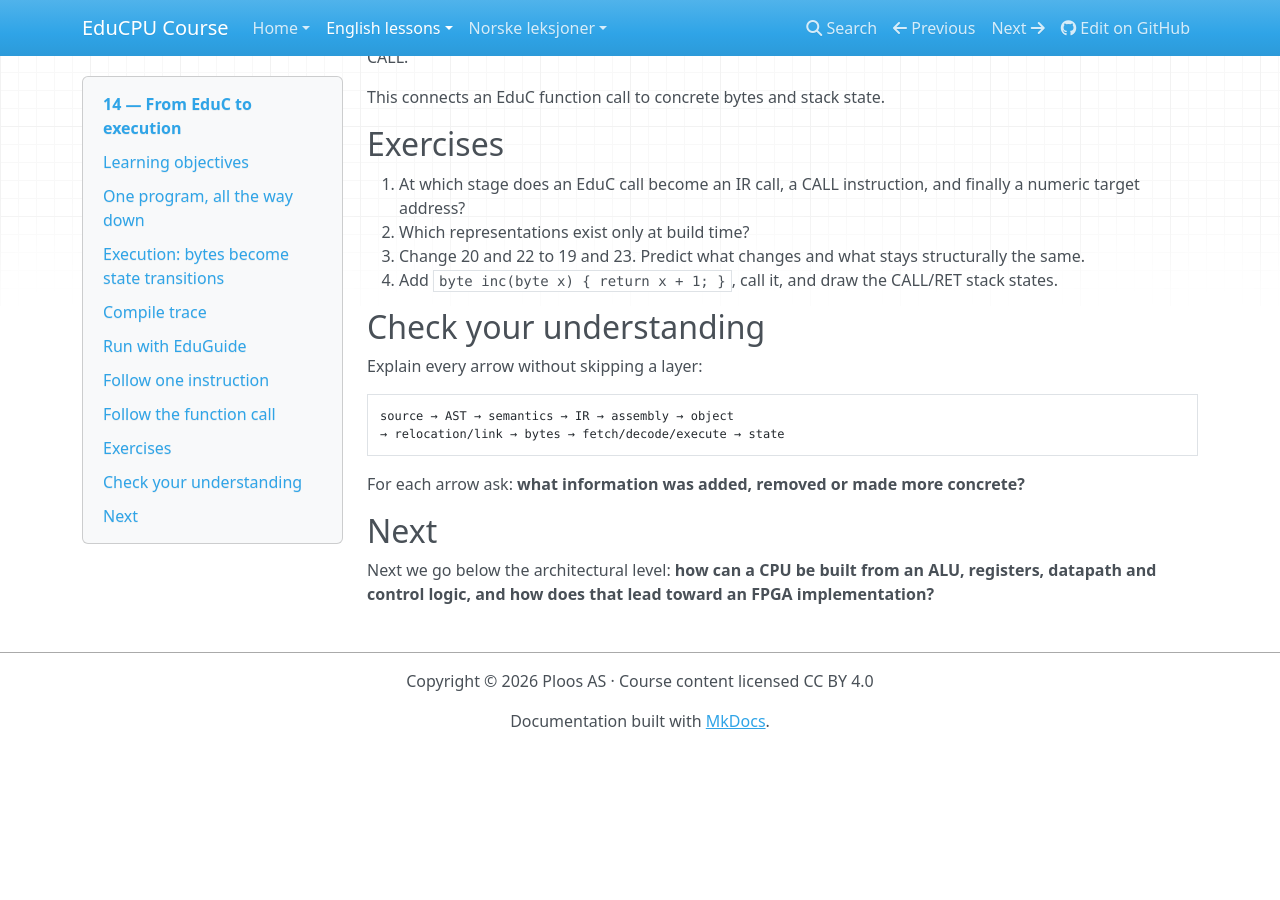
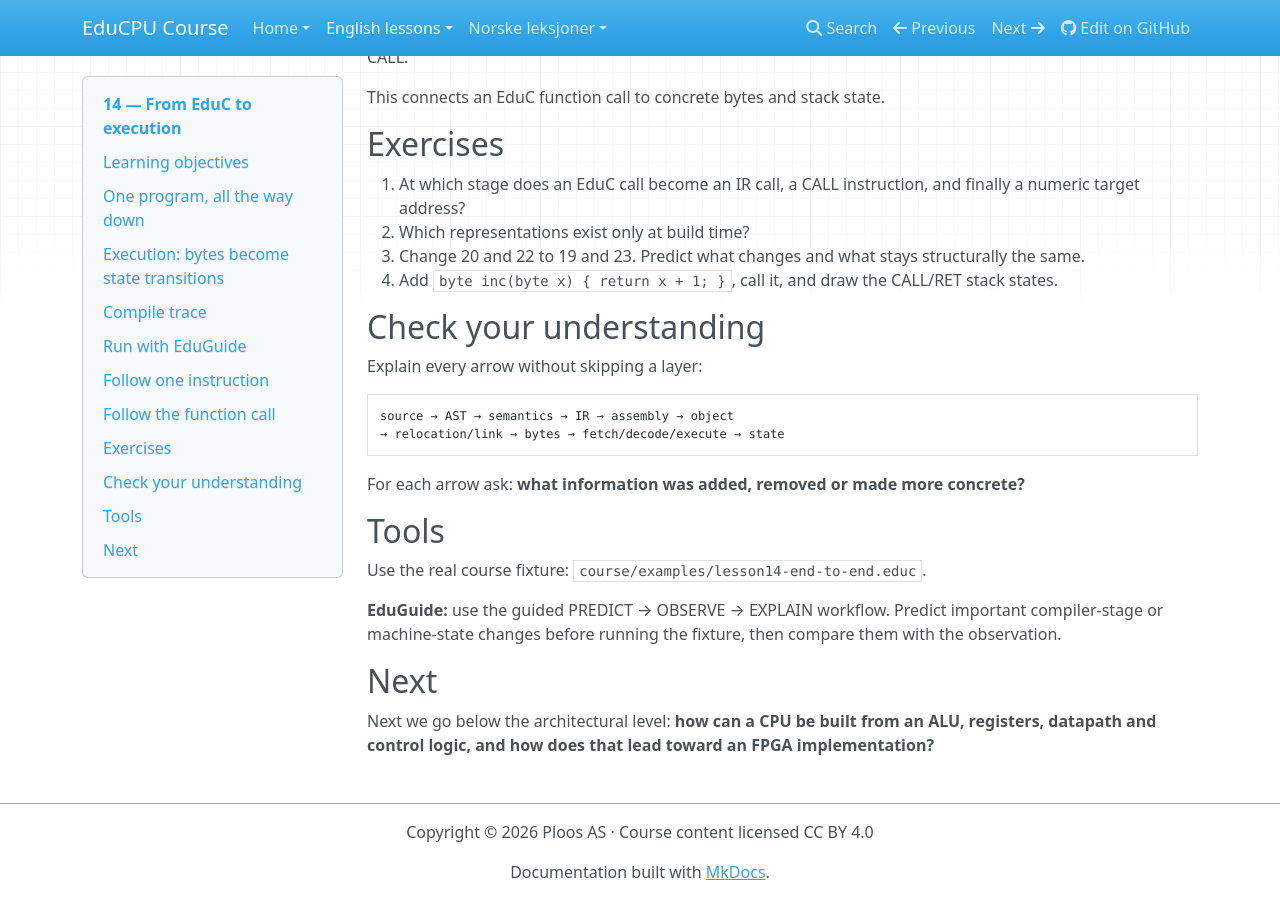
Before and after one commit to Ploos-AS/EduCPU, an MkDocs documentation site: the page built from course/en/lessons/14-educ-to-execution.md, in a window 1280 px wide and 900 px high, scrolled down 1744 px. Built offline with MkDocs 1.6.1, drawn with Linux system fonts in a browser that asks for light colours; nearby versions of some CDN libraries; before the commit the page ends 2493 px from its top, so only the background shows below that.

Commit message:
Pedagogy: expose tools and fixture in 14-educ-to-execution.md

```diff
--- a/course/en/lessons/14-educ-to-execution.md
+++ b/course/en/lessons/14-educ-to-execution.md
@@ -85,6 +85,12 @@
 
 For each arrow ask: **what information was added, removed or made more concrete?**
 
+## Tools
+
+Use the real course fixture: `course/examples/lesson14-end-to-end.educ`.
+
+**EduGuide:** use the guided PREDICT → OBSERVE → EXPLAIN workflow. Predict important compiler-stage or machine-state changes before running the fixture, then compare them with the observation.
+
 ## Next
 
 Next we go below the architectural level: **how can a CPU be built from an ALU, registers, datapath and control logic, and how does that lead toward an FPGA implementation?**
```
